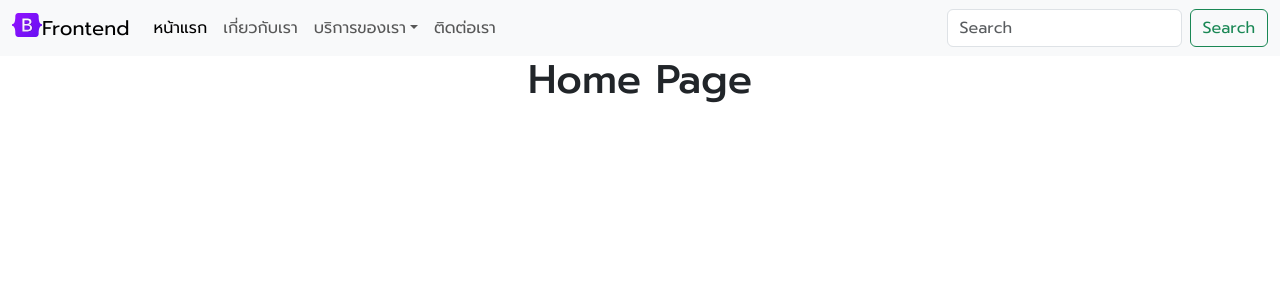
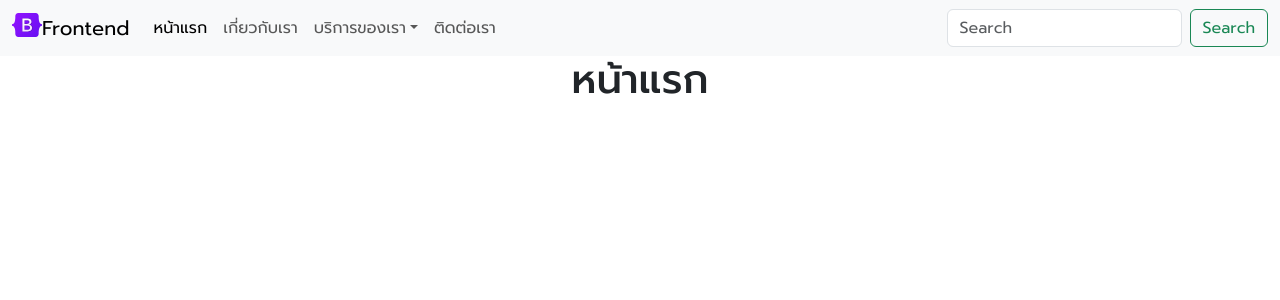
Before and after one commit to Oumpt/frontend046, a Next.js app: page / in a window 1280 px wide. Shown: the top 300 px of the page. Built offline with nearby package versions, Linux system fonts and the light colour scheme.

Commit message:
Update page.js

```diff
--- a/app/page.js
+++ b/app/page.js
@@ -1,7 +1,7 @@
 export default function Home() {
   return (
     <>
-    <h1 className="ftext-4xl text-center text-blue-950">Home Page</h1>
+    <h1 className="ftext-4xl text-center text-blue-950">หน้าแรก</h1>
     </>
   )
 }
```
